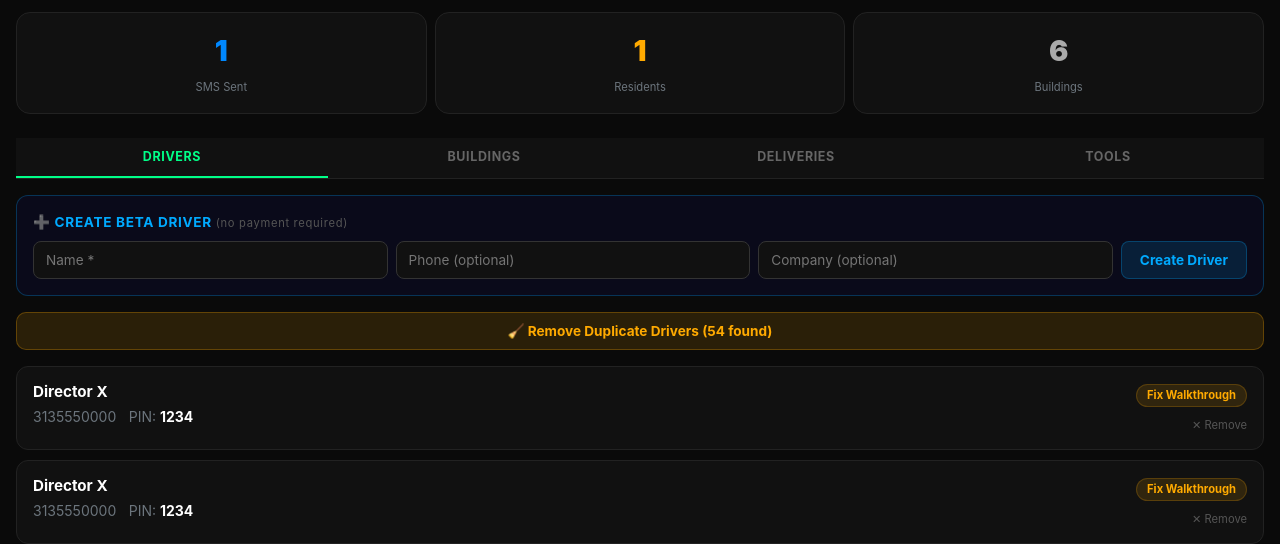
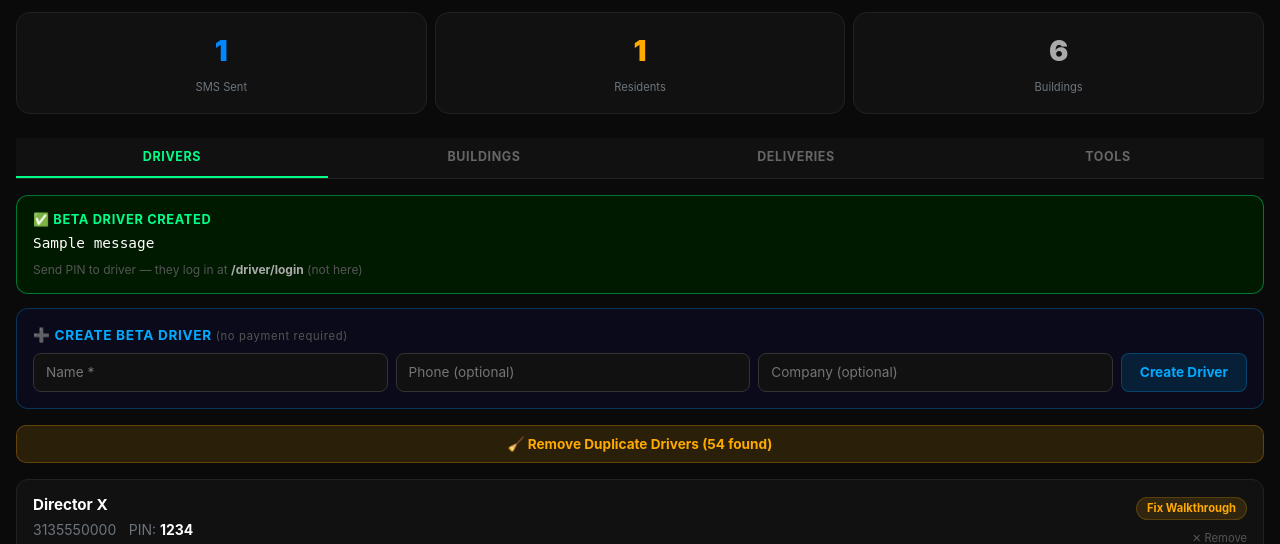
Before and after one commit to xklusivevisions-beep/unit, a Flask app: page /admin in a window 1280 px wide. Shown: the part 168-712 px from the top of the page. Run offline with Flask 3, Linux system fonts and the light colour scheme; the visitor is signed in with stand-in values (Sample User, id 1); data comes from the database, SQL or seed files in the repository; tables that the repository leaves empty hold one stand-in row (values such as "Sample post"); one stand-in notice (Sample message) is shown; parts of the project's set-up code (start-up, migrations or seed data) failed here and were passed over; some libraries are stand-ins or nearby versions.

Commit message:
feat: show beta driver PIN after creation in admin

```diff
--- a/app.py
+++ b/app.py
@@ -1381,6 +1381,8 @@ def admin_create_driver():
     db.close()
     if phone:
         send_sms(phone, f"Your UNIT driver PIN is: {pin}\nLogin at: {get_base_url()}/driver/login")
+    from flask import flash
+    flash(f'Driver created — {name} | PIN: {pin} | Login: {get_base_url()}/driver/login', 'beta_pin')
     return redirect(url_for('admin'))
 
 @app.route('/admin/cleanup-drivers', methods=['POST'])
--- a/templates/admin.html
+++ b/templates/admin.html
@@ -87,6 +87,17 @@
 
   <!-- TAB: DRIVERS -->
   <div class="tab-pane active" id="tab-drivers">
+
+    <!-- Beta PIN flash -->
+    {% with messages = get_flashed_messages(category_filter=['beta_pin']) %}
+    {% for msg in messages %}
+    <div id="beta-pin-banner" style="background:#001a00;border:1px solid #00ff8866;border-radius:12px;padding:14px 16px;margin-bottom:14px;">
+      <div style="color:#00ff88;font-size:0.8rem;font-weight:700;letter-spacing:0.05em;margin-bottom:4px;">✅ BETA DRIVER CREATED</div>
+      <div style="color:#fff;font-size:0.9rem;font-family:monospace;">{{ msg }}</div>
+      <div style="color:#555;font-size:0.75rem;margin-top:6px;">Send PIN to driver — they log in at <strong style="color:#aaa;">/driver/login</strong> (not here)</div>
+    </div>
+    {% endfor %}
+    {% endwith %}
 
     <!-- Create Beta Driver -->
     <div class="mb-3" style="background:#0a0a1a;border:1px solid #00aaff44;border-radius:12px;padding:16px;">
```
